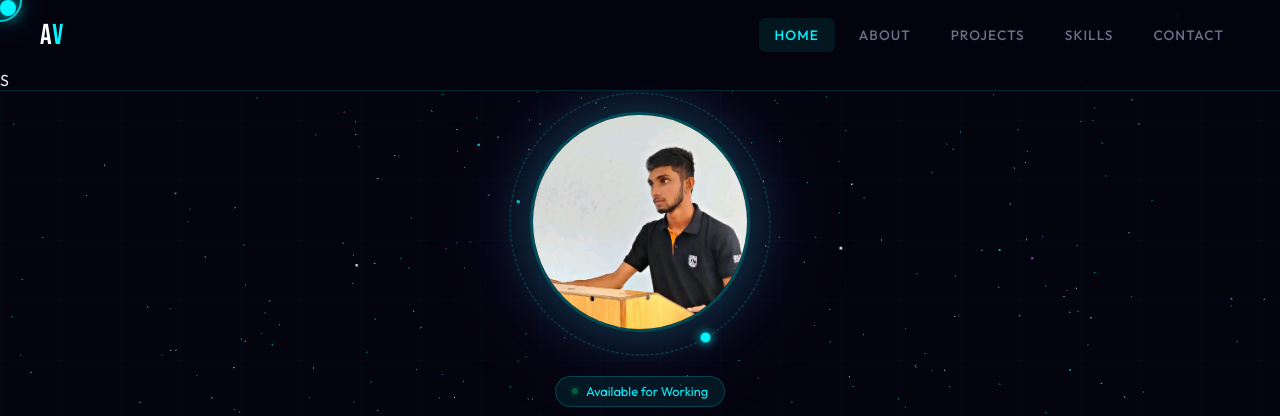
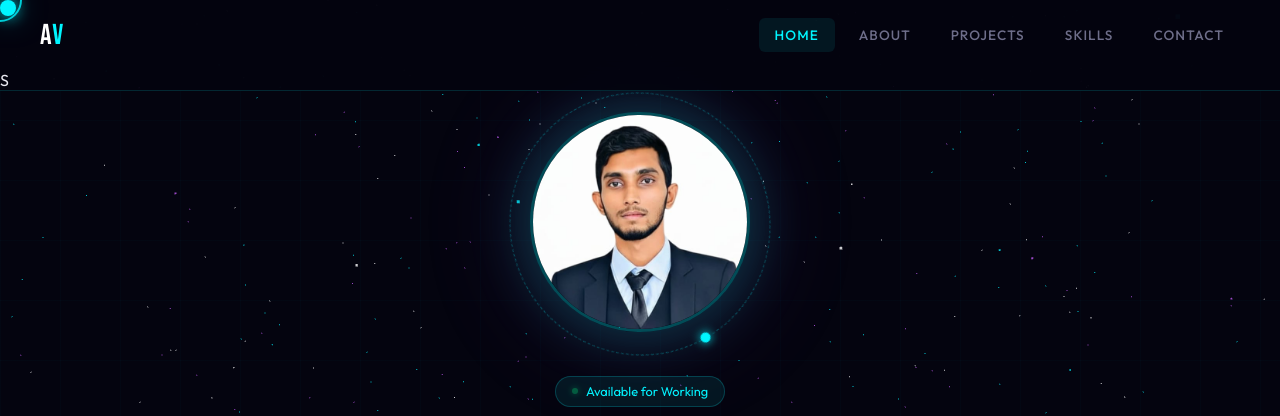
Before and after one commit to Avishka137/Portfolio, a plain HTML site: page index.html in a window 1280 px wide. Shown: the top 416 px of the page. Drawn offline with nearby package versions, Linux system fonts and the light colour scheme; animation ran at ten frames a second.

Commit message:
Update index.html

```diff
--- a/index.html
+++ b/index.html
@@ -118,7 +118,7 @@
         <div class="hero">
             <div class="profile-wrap">
                 <div class="orbit"><div class="orbit-dot"></div></div>
-                <img src="avishka.jpeg" alt="Avishka Vikum" class="profile-photo">
+                <img src="av.jpeg" alt="Avishka Vikum" class="profile-photo">
             </div>
             <div class="status-badge"><span class="status-dot"></span> Available for Working</div>
             <h1>Avishka Vikum</h1>
```
